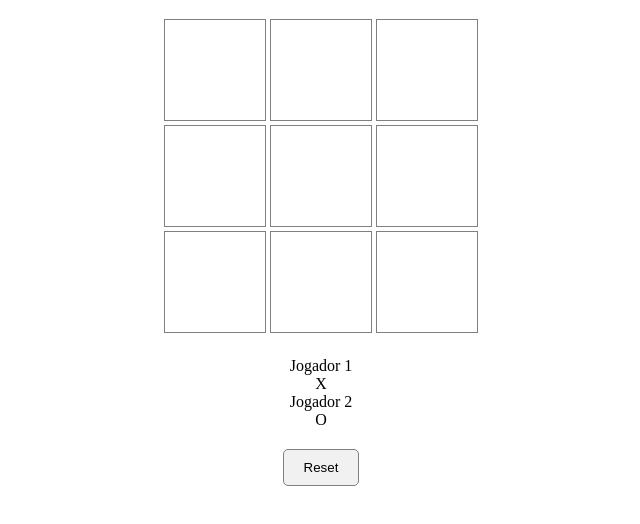
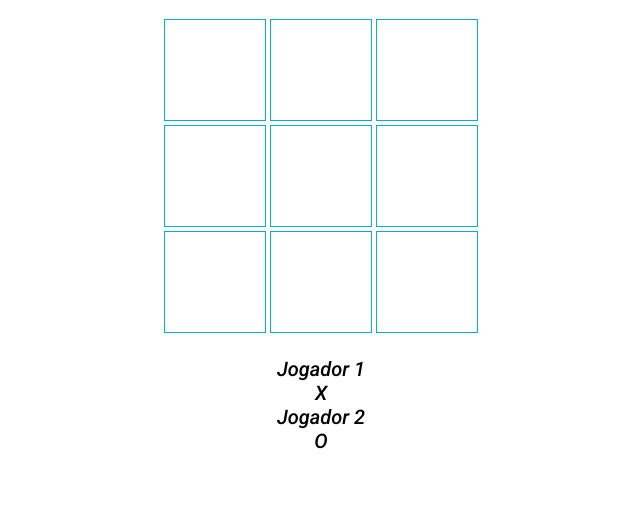
Before and after one commit to Gilcie/jogo-da-velha, a plain HTML site: page index.html in a window 1280 px wide. Shown: the part 62-586 px from the top of the page, without its empty margins (319-959 px from the left). Drawn offline with Linux system fonts and the light colour scheme.

Commit message:
Ajuste no css 1

```diff
--- a/index.html
+++ b/index.html
@@ -12,13 +12,8 @@
 
     <div class="stage">
         <div>
-            <div id="0" class="square">
-
-
-            </div>
-            <div id="1" class="square">
-
-            </div>
+            <div id="0" class="square"></div>
+            <div id="1" class="square"></div>
             <div id="2" class="square"></div>
         </div>
         <div>
@@ -44,11 +39,7 @@
             <div class="player-name">Jogador 2</div>
             <div class="player-symbol">O</div>
         </div>
-        <button class="reset">Reset</button>
     </div>
-
-
-
 
     <script src="scripts/game.js"></script>
     <script src="scripts/interface.js"></script>
--- a/scripts/game.js
+++ b/scripts/game.js
@@ -1,7 +1,6 @@
 let board = ['','','','','','','','','']
 let playerTime = 0;
 let gameOver = false;
-
 let symbols = ['o', 'x']
 
 let winStates = [
--- a/scripts/interface.js
+++ b/scripts/interface.js
@@ -25,6 +25,13 @@ function handleClick(event){
 
 }
 
+function resetGame(){
+    playerTime = 0;
+    gameOver = false;
+    board = ['','','','','','','','',''];
+    updateSquares();
+}
+
 function updateSquare(position){
     let square = document.getElementById(position.toString());
     let symbol = board[position];
--- a/styles/style.css
+++ b/styles/style.css
@@ -13,11 +13,10 @@ body{
     height: 100px;
     background-color: none;
     display: inline-block;
-    border: 1px solid gray;
+    border: 1px solid rgb(8, 175, 212);
+}
 
 
-
-}
 
 .o{
     position: relative;
@@ -53,13 +52,7 @@ body{
 
 .interface{
     margin-top: 20px;
+    font-family: 'roboto', sans-serif;
+    font-size: 20px;
+
 }
-
-.reset{
-    margin-top: 20px;
-    padding: 10px 20px;
-    background-color: #f1f1f1;
-    border: 1px solid gray;
-    border-radius: 5px;
-    cursor: pointer;
-}
```
